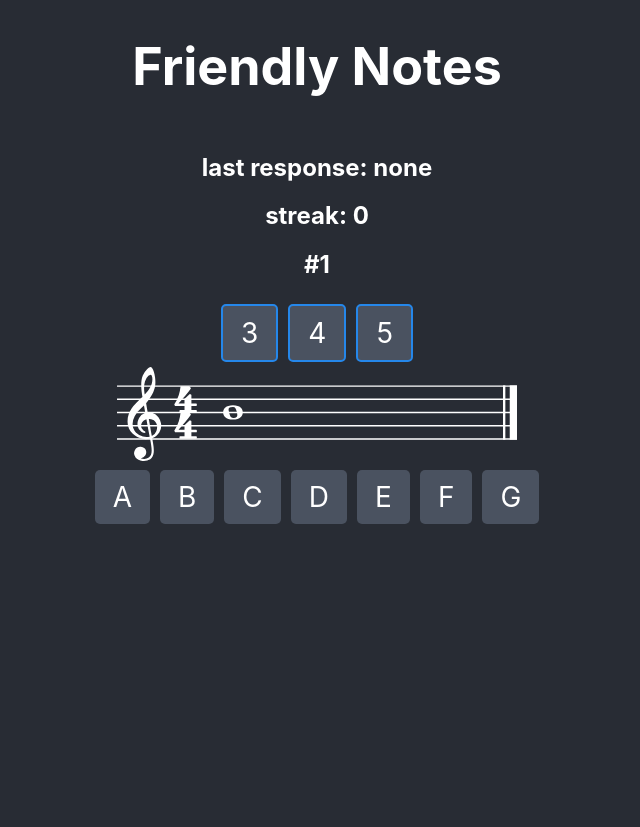
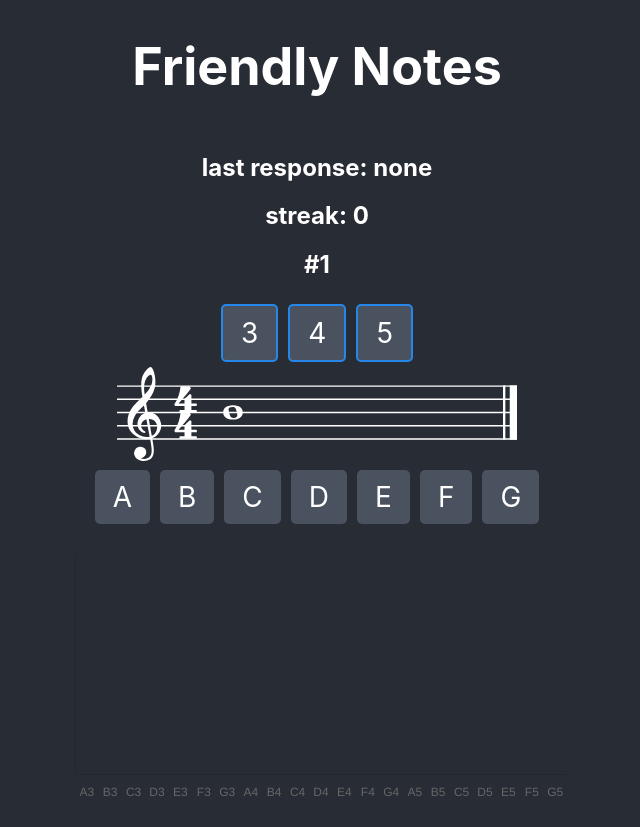
Before and after one commit to robteeuwen/friendlynotes, a React (Create React App) app: page / in a window 1280 px wide. Shown: the whole page, without its empty margins (323-963 px from the left). Before the commit the page ends 800 px from the top, so only its background shows below. Built offline with nearby package versions, Linux system fonts and the light colour scheme.

Commit message:
added score chart

```diff
--- a/package.json
+++ b/package.json
@@ -7,8 +7,10 @@
     "@testing-library/jest-dom": "^5.16.2",
     "@testing-library/react": "^12.1.4",
     "@testing-library/user-event": "^13.5.0",
+    "chart.js": "^3.7.1",
     "gh-pages": "^3.2.3",
     "react": "^17.0.2",
+    "react-chartjs-2": "^4.0.1",
     "react-dom": "^17.0.2",
     "react-scripts": "5.0.0",
     "web-vitals": "^2.1.4"
--- a/src/App.css
+++ b/src/App.css
@@ -46,6 +46,7 @@ body {
   display: flex;
   flex-direction: column;
   justify-content: center;
+  align-items: center;
 }
 
 .noteContainer {
@@ -95,3 +96,9 @@ body {
 .inactive {
   border: 2px solid #a7a7ad
 }
+
+.chartcontainer {
+  width: 50%;
+  max-width: 500px;
+  padding: 24px;
+}
--- /dev/null
+++ b/src/components/DataViewer.js
@@ -0,0 +1,78 @@
+import React, {Component} from 'react';
+import {
+    Chart as ChartJS,
+    CategoryScale,
+    LinearScale,
+    BarElement,
+    Title,
+    Tooltip,
+    Legend,
+} from 'chart.js';
+import { Bar } from 'react-chartjs-2';
+
+ChartJS.register(
+    CategoryScale,
+    LinearScale,
+    BarElement,
+    Title,
+    Tooltip,
+    Legend
+);
+
+export const options = {
+    responsive: true,
+    plugins: {
+        legend: {
+            display: false
+        },
+        title: {
+            display: false,
+            text: 'title',
+        },
+    },
+    scales: {
+        y: {
+            ticks: {
+                stepSize: 1,
+                display: false
+            },
+            grid: {
+                display: false
+            }
+        },
+        x: {
+            grid: {
+                display: false
+            }
+        }
+    }
+};
+
+class DataViewer extends Component {
+    render() {
+        const note_info = this.props.note_info
+        const labels = note_info.map(i => i.name)
+        const scores = note_info.map(i => i.score)
+
+        const data = {
+            labels,
+            datasets: [
+                {
+                    label: 'Scores',
+                    data: scores,
+                    backgroundColor: '#2587ea',
+                },
+            ],
+        };
+
+        return (
+            <div class="fullwidth">
+                <div class="chartcontainer">
+                    <Bar data={data} options={options} />
+                </div>
+            </div>
+        );
+    }
+}
+
+export default DataViewer;
--- a/src/components/NoteGuesser.js
+++ b/src/components/NoteGuesser.js
@@ -2,6 +2,7 @@ import React, {Component} from 'react';
 import NoteViewer from "./NoteViewer";
 import RangeButton from "./RangeButton";
 import {note_info} from "./NoteInfo";
+import DataViewer from "./DataViewer";
 
 class NoteGuesser extends Component {
     constructor(props) {
@@ -124,6 +125,7 @@ class NoteGuesser extends Component {
                     <RangeButton toggleRange={this.toggleRange} range={'range5'} is_active={this.state.ranges.range5} />
                 </div>
                 {noteviewer}
+                <DataViewer note_info={this.state.note_info} />
             </div>
         );
     }
```
Also changed, not shown: 1 other file (tests, documents, lock files or other folders).
